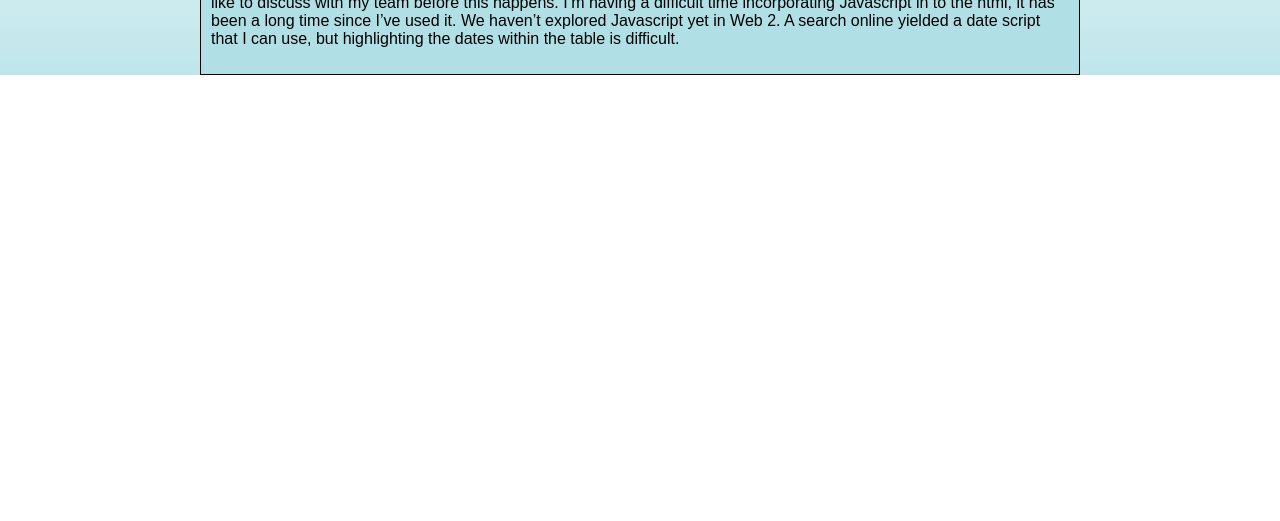
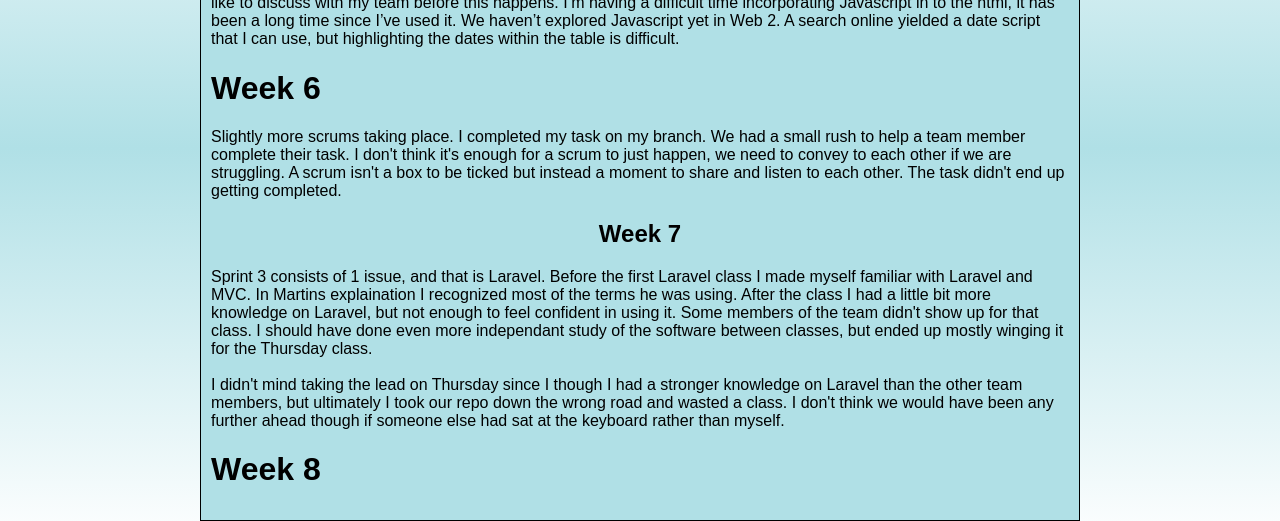
Before and after one commit to bradcw1/bradcw1_portfolio, a plain HTML site: page index.html in a window 1280 px wide. Shown: the part 1052-1573 px from the top of the page. Before the commit the page ends 1127 px from the top, so only its background shows below. Drawn offline with Linux system fonts and the light colour scheme.

Commit message:
Add week 6 7 8

```diff
--- a/index.html
+++ b/index.html
@@ -41,6 +41,21 @@ Git Branches were introduced. I asked many questions so I could be completely cl
 I’m having a difficult time incorporating Javascript in to the html, it has been a long time since I’ve used it. We haven’t explored Javascript yet in Web 2. A search online yielded a date script that I can use, but highlighting the dates within the table is difficult.
             </p>
 
+            <p><h1>Week 6</h1>
+            Slightly more scrums taking place. I completed my task on my branch. We had a small rush to help a team member complete their task. I don't think it's enough for a scrum to just happen, we need to convey to each other if we are struggling. A scrum isn't a box to be ticked but instead a moment to share and listen to each other. The task didn't end up getting completed.
+            </p>
+
+            <p><h2>Week 7</h2>
+            Sprint 3 consists of 1 issue, and that is Laravel. Before the first Laravel class I made myself familiar with Laravel and MVC. In Martins explaination I recognized most of the terms he was using. After the class I had a little bit more knowledge on Laravel, but not enough to feel confident in using it. Some members of the team didn't show up for that class. I should have done even more independant study of the software between classes, but ended up mostly winging it for the Thursday class.
+            <br>
+            <br>
+            I didn't mind taking the lead on Thursday since I though I had a stronger knowledge on Laravel than the other team members, but ultimately I took our repo down the wrong road and wasted a class. I don't think we would have been any further ahead though if someone else had sat at the keyboard rather than myself.
+            </p>
+
+            <p><h1>Week 8</h1>
+
+            </p>
+
     </div>
 </body>
 </html>
```
